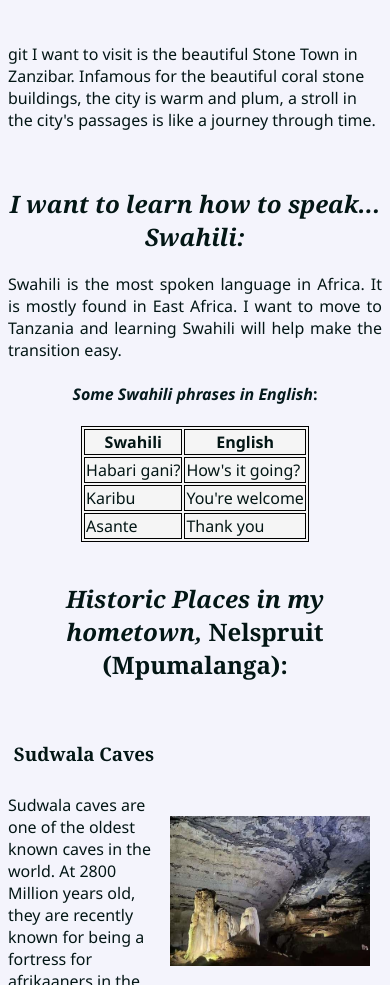
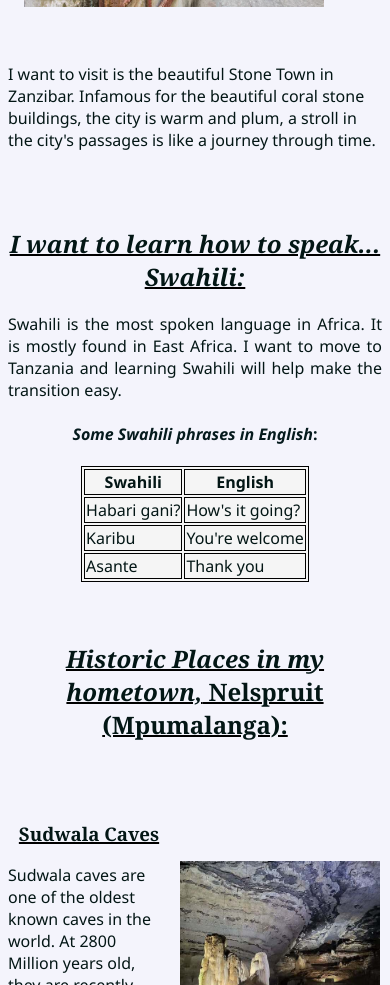
Before and after one commit to Londeka-Zikalala/Londeka-Zikalala.github.io-my-webpage, a plain HTML site: page index.html in a window 390 px wide. Shown: the part 1015-2000 px from the top of the page. Drawn offline with Linux system fonts and the light colour scheme.

Commit message:
mbombela

```diff
--- a/index.html
+++ b/index.html
@@ -20,7 +20,7 @@
         <div class="shift favC-contents">
 <div><img class=" shift img2" src="images/stone-town-zanzibar-photos.webp"></div>
     <p class="p1">
-    git I want to visit is the beautiful Stone Town in Zanzibar.
+     I want to visit is the beautiful Stone Town in Zanzibar.
     Infamous for the beautiful coral stone buildings, the city is warm and
     plum, a stroll in the city's passages is like a journey through time.
 </p>
@@ -87,11 +87,13 @@
         <h3>Mbombela stadium</h3>
         <p class="p5">
             The Mbombela stadium is Mpumalanga's first large capacity stadium. It was launched for the 2010 Fifa world cup.
-             The construction of this stadium has brought'exciting events in the town and I love that can be utilised for exhibitions and matric rewrite classes.
+             The construction of this stadium has brought exciting events in the town and I love that can be utilised for exhibitions and matric rewrite classes.
+        </p>
+        </div>
     <img class="img4" src="images/nelspruit-Mbombelastadium.jpg">
             </div>
 
-</div>
+
 </div>
     </div>
 
--- a/styleflexbox.css
+++ b/styleflexbox.css
@@ -10,9 +10,9 @@ h1{
 }
 h2,h3{
     font-family:Cambria, Cochin, Georgia, Times, 'Times New Roman', serif;
-    margin-top: 40px;
+    margin-top: 60px;
     text-align: center;
-    text-decoration:wavy;
+    text-decoration: solid 2px black underline;
 }
 
 .header{
@@ -51,7 +51,6 @@ h2,h3{
     padding-left:0px;
     padding-right:2.5px;
     margin-right:3.5px;
-    text-overflow: break-word;
 }
 .p1{
     padding-top: 40px;
@@ -107,9 +106,11 @@ width: 500px;
         margin-left: 10px;
         margin-top: 100px;
         margin-bottom: 10px;
+        padding:0px;
     }
     .p3,.p4,.p5{
-        padding-top: 10px;
+        margin-top: 10px;
+        padding-top:0px;
         word-wrap: break-word;
     }
     table, th, tr, td {
```
Also changed, not shown: my-webpage.html (+3 -1 lines).
